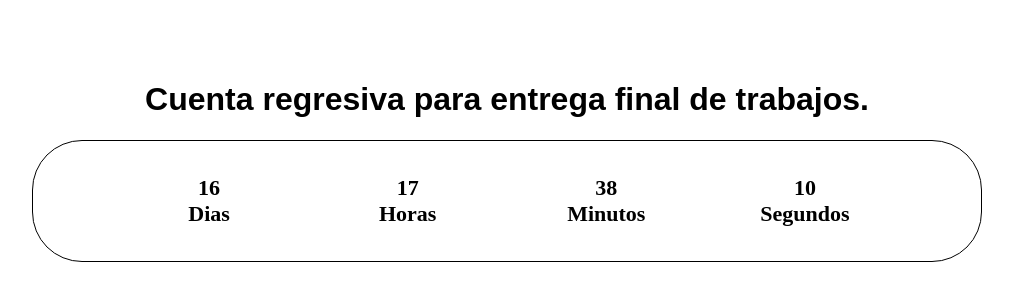
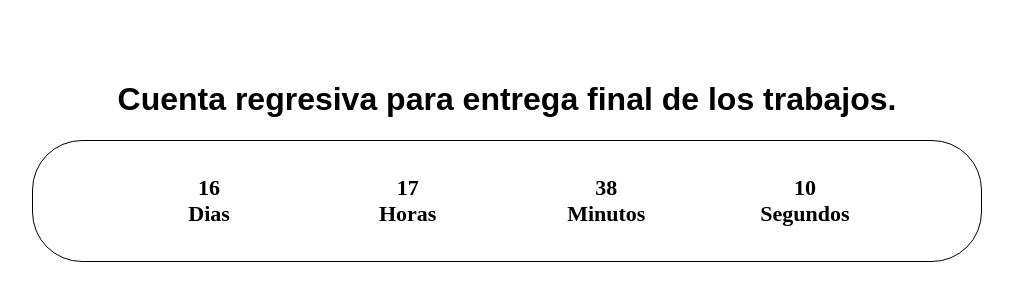
Before and after one commit to Jean-Torres/Cuenta-regresiva, a plain HTML site: page index.html in a window 1280 px wide. Shown: the part 132-432 px from the top of the page, without its empty margins (133-1146 px from the left). Drawn offline with Linux system fonts and the light colour scheme.

Commit message:
Cambiando título principal

```diff
--- a/Index.html
+++ b/index.html
@@ -9,7 +9,7 @@
 </head>
 
 <body>
-    <h1>Cuenta regresiva para entrega final de trabajos.</h1>
+    <h1>Cuenta regresiva para entrega final de los trabajos.</h1>
     <div class="content-clock">
         <div class="pantallas">
             <h2 id="dias">00</h2>
```
